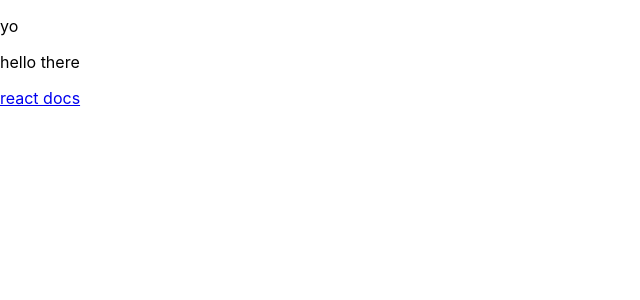
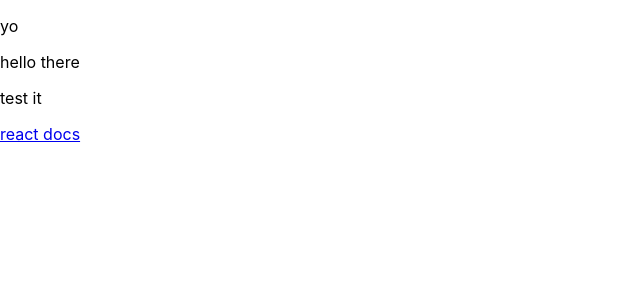
Before and after one commit to Calvinbullock/Note-ed, a React (Create React App) app: page / in a window 1280 px wide. Shown: the top 300 px of the page, without its empty margins (0-640 px from the left). Built offline with nearby package versions, Linux system fonts and the light colour scheme.

Commit message:
test build?

```diff
--- a/src/App.js
+++ b/src/App.js
@@ -6,6 +6,7 @@ function App() {
         <div>
             <Test name="yo"/>
             <p>hello there</p>
+            <p>test it</p>
             <a href="https://reactjs.org">react docs</a>
         </div>
 
```
